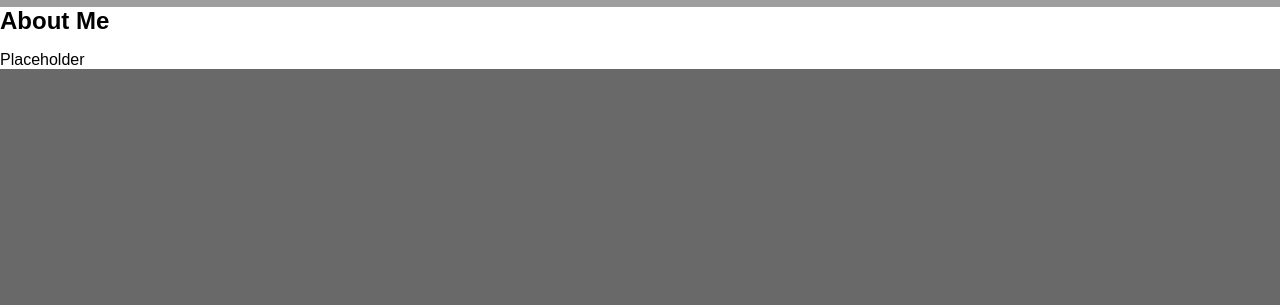
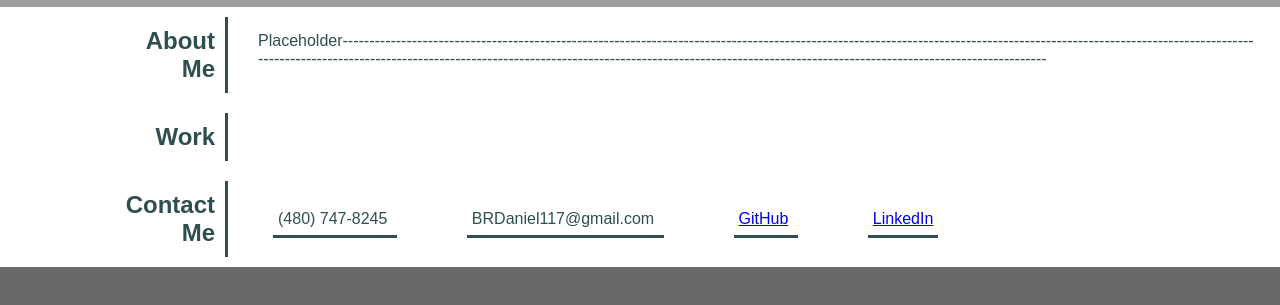
Before and after one commit to AZBDaniel/professional-portfolio, a plain HTML site: page index.html in a window 1280 px wide. Shown: the part 205-510 px from the top of the page. Drawn offline with Linux system fonts and the light colour scheme; grey boxes are pictures that could not be loaded.

Commit message:
added contact section list and hyper links, also added doc folder

```diff
--- a/assets/css/style.css
+++ b/assets/css/style.css
@@ -1,4 +1,5 @@
 :root {
+    --primary-color: darkslategray;
     --tertiary-color: darkturquoise;
     --page-grey: dimgray;
     --background: white;
@@ -64,10 +65,41 @@ text-align: center;
 
 }
 
-.about-me {
+.page-content{
     background-color: var(--background);
+    flex-direction: column;
+    color: var(--primary-color);
 }
 
-.about-me h2 {
+.page-content h2 {
+    margin: 0;
+    display: flex;
+    flex-direction: column;
+    align-items: flex-end;
+    min-width: 200px;
+    padding: 10px;
+    margin: 10px 5px;
+    border-right: 3px solid var(--primary-color);
+}
+
+.page-content > div > p {
+    padding: 25px;
+}
+
+.page-content div p {
     margin: 0;
 }
+
+.contact-me {
+    align-items: center;
+}
+
+.contact-me-list ul li {
+    display: inline;
+    color: var(--primary-color);
+    border-bottom: 3px solid var(--primary-color);
+    padding: 8px 5px;
+    margin: 0 70px 0 0;
+    text-align: center;
+    align-items: center;
+    }
--- a/index.html
+++ b/index.html
@@ -37,17 +37,65 @@
     </section>
     <!--end of banner-->
 
-    <!--about me section-->
-    <section class="about-me">
-      <div>
+    <!--page content-->
+    <section class="page-content flex">
+      <!--about me-->
+      <div id="about-me" class="flex">
         <h2>
-          About Me
+          <p>About</p>
+          <p>Me</p>
         </h2>
         <p>
-          Placeholder
+          Placeholder-------------------------------------------------------------------------------------------------------------------------------------------------------------------------------------------------------------------------------------------------------------------------------------------------------------------------------
         </p>
       </div>
+      <!--end about me-->
+
+      <!--work-->
+      <div id="work" class="flex">
+        <h2>
+          Work
+        </h2>
+        <div>
+          <!-- Large Work-->
+          <div></div>
+          <!--tiles work-->
+          <div>
+            <div></div>
+            <div></div>
+            <div></div>
+            <div></div>
+          </div>
+        </div>
+      </div>
+      <!--end of work-->
+
+      <!--contact me-->
+      <div id=contact-me class="flex contact-me">
+        <h2>
+          <p>Contact</p>
+          <p>Me</p>
+        </h2>
+        <div class="contact-me-list">
+          <ul>
+            <li>
+              (480) 747-8245
+            </li>
+            <li>
+              BRDaniel117@gmail.com
+            </li>
+            <li>
+              <a href="https://github.com/AZBDaniel">GitHub</a>
+            </li>
+            <li>
+              <a href="https://linkedin.com/in/bryan-daniel117">LinkedIn</a>
+            </li>
+          </ul>
+        </div>
+      </div>
+      <!--end of page content-->
     </section>
-    <!--end of about me section-->
+    <!--end of navigation items-->
+
 </body>
 </html>
```
Also changed, not shown: 1 other file.
